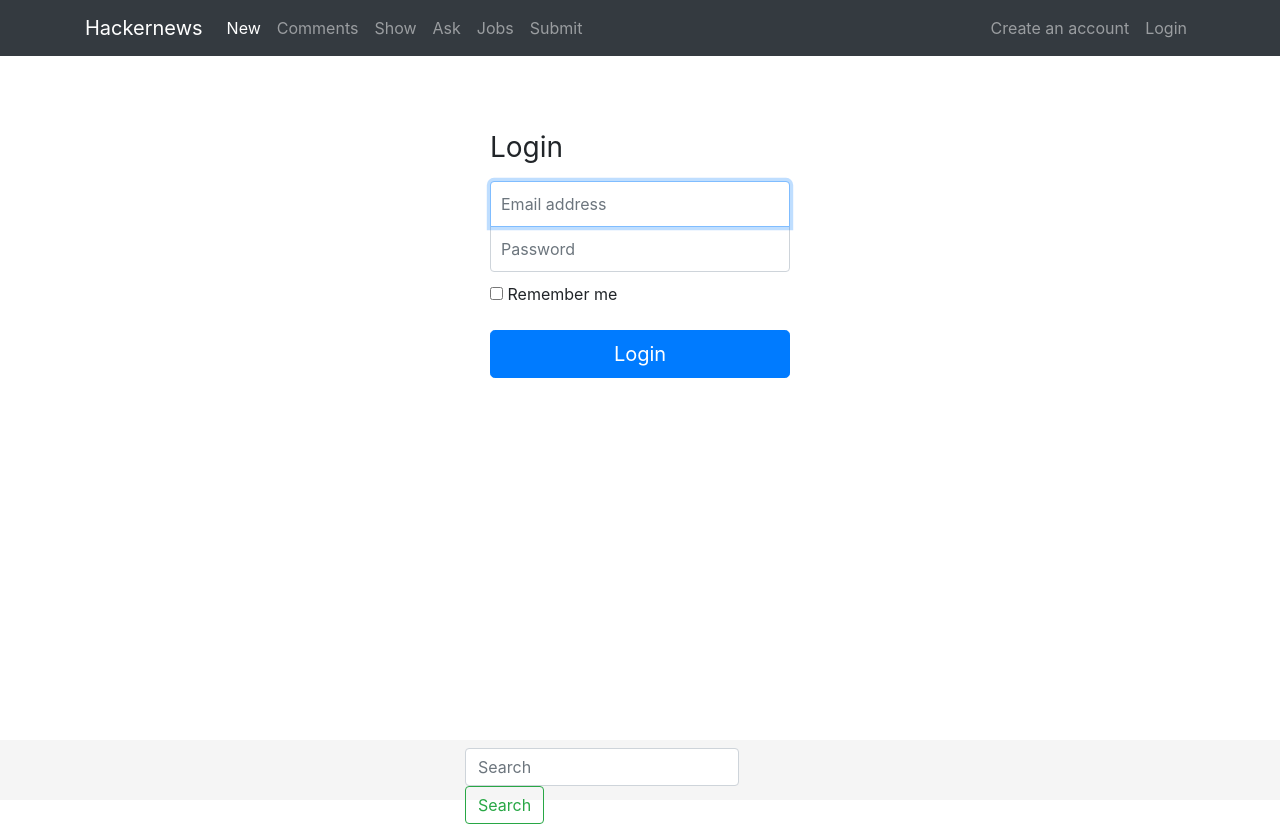
After one commit to victormartinez/hackernews, a Django app: page /accounts/login in a window 1280 px wide. The commit adds this page. Run offline with Django 3.2, Linux system fonts and the light colour scheme; some libraries are stand-ins or nearby versions.

Commit message:
Create login view

```diff
--- a/config/urls.py
+++ b/config/urls.py
@@ -19,5 +19,6 @@ from django.urls import include, path
 
 urlpatterns = [
     path('admin/', admin.site.urls),
+    path('accounts/', include('hackernews.accounts.urls')),
     path('', include('hackernews.links.urls')),
 ]
--- /dev/null
+++ b/hackernews/accounts/forms.py
@@ -0,0 +1,9 @@
+from django import forms
+from django.contrib.auth.forms import AuthenticationForm
+
+
+class UserLoginForm(AuthenticationForm):
+    keep_signed = forms.BooleanField(
+        widget=forms.CheckboxInput,
+        required=False,
+    )
--- /dev/null
+++ b/hackernews/accounts/urls.py
@@ -0,0 +1,11 @@
+from django.contrib import admin
+from django.urls import include, path
+
+from hackernews.accounts import views
+
+
+app_name = 'accounts'
+
+urlpatterns = [
+    path('login', views.UserLoginView.as_view(), name='login'),
+]
--- a/hackernews/accounts/views.py
+++ b/hackernews/accounts/views.py
@@ -1,3 +1,16 @@
+from django.contrib.auth.views import LoginView, LogoutView
 from django.shortcuts import render
 
-# Create your views here.
+from hackernews.accounts.forms import UserLoginForm
+
+
+class UserLoginView(LoginView):
+    authentication_form = UserLoginForm
+    template_name = 'accounts/login.html'
+
+    def form_valid(self, form):
+        if form.cleaned_data['keep_signed']:
+            self.request.session.set_expiry(604800)  # 1 week
+        else:
+            self.request.session.set_expiry(0)
+        return super(UserLoginView, self).form_valid(form)
--- a/hackernews/links/urls.py
+++ b/hackernews/links/urls.py
@@ -3,6 +3,9 @@ from django.urls import include, path
 
 from . import views
 
+
+app_name = 'links'
+
 urlpatterns = [
     path('', views.IndexView.as_view(), name='home'),
 ]
--- /dev/null
+++ b/hackernews/static/custom/css/login.css
@@ -0,0 +1,34 @@
+html,
+body {
+  height: 100%;
+}
+
+.form-signin {
+  width: 100%;
+  max-width: 330px;
+  padding: 15px;
+  margin: auto;
+}
+.form-signin .checkbox {
+  font-weight: 400;
+}
+.form-signin .form-control {
+  position: relative;
+  box-sizing: border-box;
+  height: auto;
+  padding: 10px;
+  font-size: 16px;
+}
+.form-signin .form-control:focus {
+  z-index: 2;
+}
+.form-signin input[type="email"] {
+  margin-bottom: -1px;
+  border-bottom-right-radius: 0;
+  border-bottom-left-radius: 0;
+}
+.form-signin input[type="password"] {
+  margin-bottom: 10px;
+  border-top-left-radius: 0;
+  border-top-right-radius: 0;
+}
--- /dev/null
+++ b/hackernews/templates/accounts/login.html
@@ -0,0 +1,20 @@
+{% extends 'base.html' %}
+{% load static %}
+{% block custom_css %}
+    <link rel="stylesheet" href="{% static 'custom/css/login.css' %}"/>
+{% endblock %}
+{% block content %}
+<form class="form-signin">
+  <h1 class="h3 mb-3 font-weight-normal">Login</h1>
+  <label for="inputEmail" class="sr-only">Email address</label>
+  <input type="email" id="inputEmail" class="form-control" placeholder="Email address" required="" autofocus="">
+  <label for="inputPassword" class="sr-only">Password</label>
+  <input type="password" id="inputPassword" class="form-control" placeholder="Password" required="">
+  <div class="checkbox mb-3">
+    <label>
+      <input type="checkbox" value="remember-me"> Remember me
+    </label>
+  </div>
+  <button class="btn btn-lg btn-primary btn-block" type="submit">Login</button>
+</form>
+{% endblock %}
--- a/hackernews/templates/base.html
+++ b/hackernews/templates/base.html
@@ -17,6 +17,9 @@
         <link rel="stylesheet" href="{% static 'bootstrap/css/bootstrap.min.css' %}"/>
         <link rel="stylesheet" href="{% static 'custom/css/sticky-footer-navbar.css' %}"/>
     {% endblock %}
+
+    {% block custom_css %}
+    {% endblock %}
 </head>
 <body>
 
@@ -24,7 +27,7 @@
   <header>
     <nav class="navbar navbar-expand-lg navbar-dark bg-dark">
       <div class="container">
-        <a class="navbar-brand" href="#">Hackernews</a>
+        <a class="navbar-brand" href="{% url 'links:home' %}">Hackernews</a>
         <button class="navbar-toggler" type="button" data-toggle="collapse" data-target="#mainNavbar" aria-controls="mainNavbar" aria-expanded="false" aria-label="Toggle navigation">
           <span class="navbar-toggler-icon"></span>
         </button>
@@ -55,7 +58,7 @@
               <a class="nav-link" href="#">Create an account</a>
             </li>
             <li class="nav-item">
-              <a class="nav-link" href="#">Login</a>
+              <a class="nav-link" href="{% url 'accounts:login' %}">Login</a>
             </li>
           </ul>
         </div>
```
